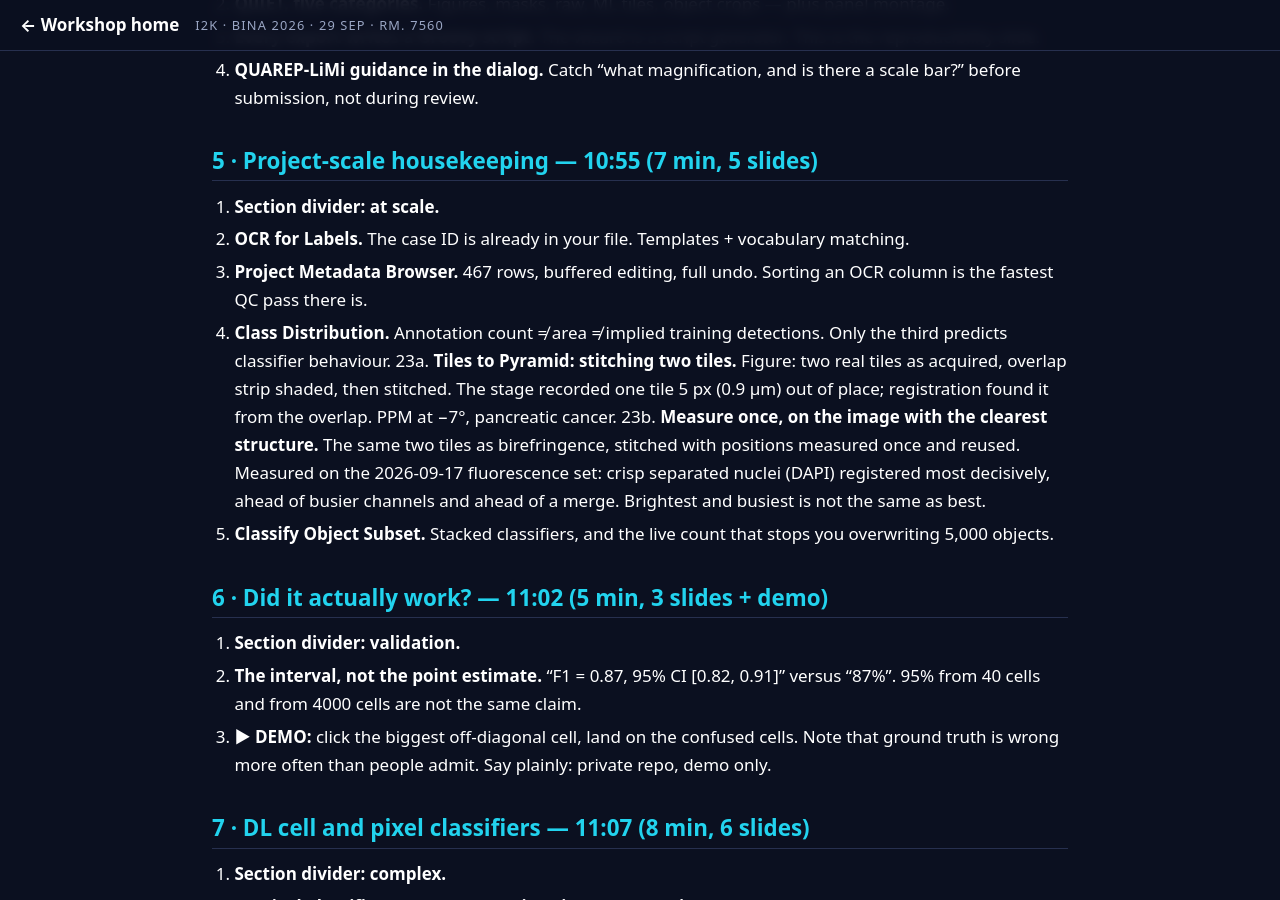
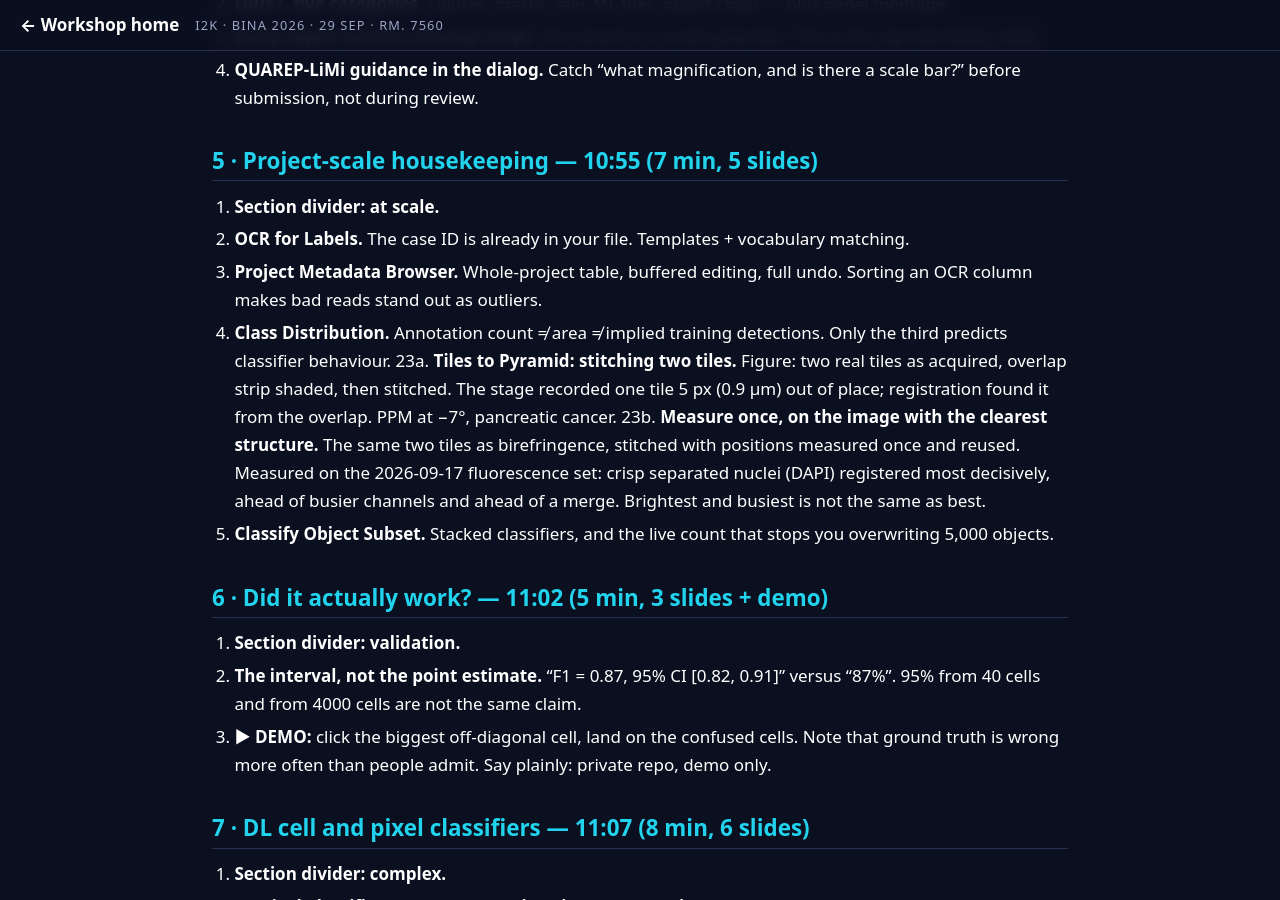
Before and after one commit to MichaelSNelson/BINA-I2K-2026-QuPath-Extensions, a Jekyll site: the page built from SLIDE_OUTLINE.md, in a window 1280 px wide and 900 px high, scrolled down 1839 px. Built offline with Jekyll 4.4.1, drawn with Linux system fonts in a browser that asks for light colours; our own code applies the rules of GitHub Pages for plain Markdown files.

Commit message:
Remove claims we cannot support
Several statements asserted evidence that does not exist: "the single
most common problem we see", "the answer roughly half the time", "about
half of all reports", "saves the most support time", "the fastest
quality check available". Replaced with the mechanism, which is both
true and more useful: extensions are only loaded at startup.

The scenario figure of 467 slides appeared in four places as though it
were a measurement. It is now "a few hundred", which is what it meant.

Verified rather than cut: the Dialog Position Manager's shared-storage
claim is real (DialogPositionPreferences points several workstations at
one JSON file, and the UI says so).

Claude-Session: https://claude.ai/code/session_01KwiACUr5MacuDvqp74c96o

```diff
--- a/SLIDE_OUTLINE.md
+++ b/SLIDE_OUTLINE.md
@@ -67,8 +67,8 @@ not slides. The deck's job is to frame each segment and then get out of the way.
 
 20. **Section divider: at scale.**
 21. **OCR for Labels.** The case ID is already in your file. Templates + vocabulary matching.
-22. **Project Metadata Browser.** 467 rows, buffered editing, full undo. Sorting an OCR column
-    is the fastest QC pass there is.
+22. **Project Metadata Browser.** Whole-project table, buffered editing, full undo. Sorting an
+    OCR column makes bad reads stand out as outliers.
 23. **Class Distribution.** Annotation count ≠ area ≠ implied training detections. Only the third
     predicts classifier behaviour.
 23a. **Tiles to Pyramid: stitching two tiles.** Figure: two real tiles as acquired, overlap strip
--- a/build_deck.js
+++ b/build_deck.js
@@ -339,7 +339,7 @@ content('Dialog Position Manager', [
   'Recovers windows stranded on a monitor you have since unplugged',
   'Handles mixed-DPI and display scaling changes',
   'A core facility can share one layout across every workstation',
-], { kicker: 'The least glamorous tool here, and the one that saves the most support time.',
+], { kicker: 'The least glamorous tool here.',
      note: 'It also exists because this class of bug is invisible to automated testing.' });
 
 content('Two you already saw this morning', [
@@ -414,8 +414,8 @@ content('Project Metadata Browser', [
   'Edits stay in memory until you save, and everything is undoable',
   'Paste a column from a spreadsheet; pull values out of structured filenames',
   'Rename or remove a key across every image in one operation',
-], { kicker: 'If you just ran label recognition across 467 slides, this is where you find out whether it worked.',
-     note: 'Sorting by a recognised column is the fastest quality check available — bad reads are outliers.' });
+], { kicker: 'If you just ran label recognition across a few hundred slides, this is where you find out whether it worked.',
+     note: 'Sorting by a recognised column makes the bad reads stand out as outliers.' });
 
 content('Class Distribution', [
   'Live charts of how your annotation classes are distributed across the project',
--- a/index.html
+++ b/index.html
@@ -113,7 +113,7 @@ footer{border-top:1px solid var(--hair); margin-top:2rem; padding:1.6rem 0 4rem;
     <li><b>Add one catalog.</b> <code>Extensions &gt; Manage extensions &gt; Manage extension catalogs &gt; Add catalog</code>, then paste:
       <code class="url">https://github.com/uw-loci/qupath-catalog-mikenelson</code>
       That is the only catalog you need &mdash; everything hands-on is in it.</li>
-    <li><b>Install only the extensions you want</b>, then <b>restart QuPath</b>. Not restarting is the single most common problem we see.</li>
+    <li><b>Install only the extensions you want</b>, then <b>restart QuPath</b>. Extensions are only loaded at startup, so nothing appears until you do.</li>
     <li><b>Download the data</b> for whichever track you plan to do &mdash; the multiplexed track needs only a <a href="https://github.com/uw-loci/multiplex-synthetic-data/releases/latest">20&nbsp;MB public dataset</a>.</li>
   </ol>
   <div class="warn">
```
Also changed, not shown: docs/00-extensions-catalogs-and-ai.md (+2 -2 lines), docs/09-project-metadata-browser.md (+2 -2 lines), docs/12-dialog-position-manager.md (+1 -2 lines), docs/setup.md (+1 -1 lines), 1 other file.
